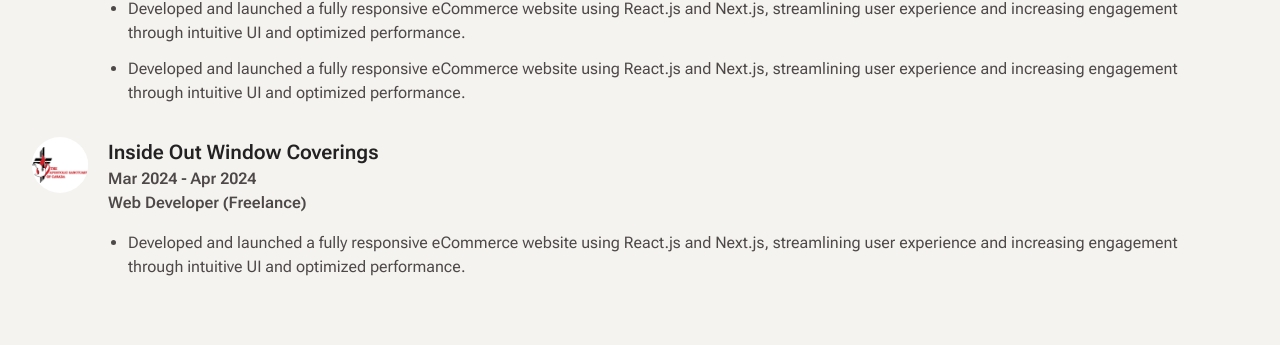
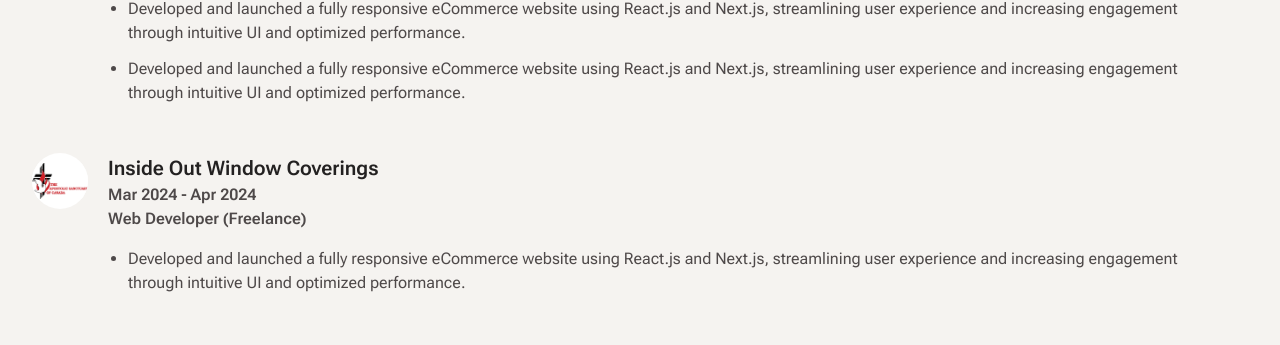
Before and after one commit to joewardperalta/developer-portfolio, a Next.js app: page / in a window 1280 px wide. Shown: the part 1650-1995 px from the top of the page. Built offline with nearby package versions, Linux system fonts and the light colour scheme.

Commit message:
Add more space between experience card

```diff
--- a/app/page.js
+++ b/app/page.js
@@ -105,7 +105,7 @@ export default function Home() {
             </Column>
           </Container>
           <Container>
-            <Column className="space-y-6 tablet:space-y-8">
+            <Column className="space-y-6 tablet:space-y-12">
               {experienceAndEducationContent.map((content, index) => (
                 <ExperienceCard
                   key={index}
```
